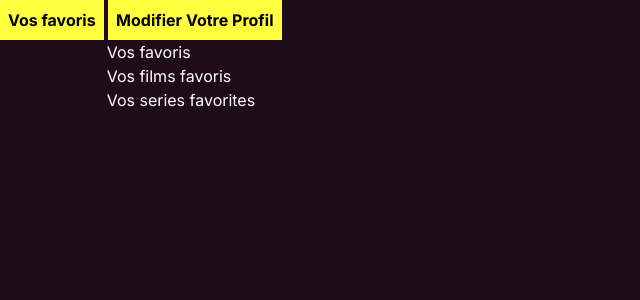
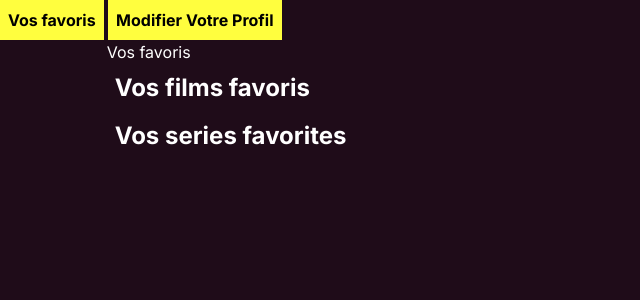
Before and after one commit to jules-jean-louis1/cinetech, a PHP site: the page made by src/View/profil.php in a window 1280 px wide. Shown: the part 48-348 px from the top of the page, without its empty margins (0-640 px from the left). Run offline with PHP 8.4, Linux system fonts and the light colour scheme; the template is opened without the code that fills it, so the values that code supplies are empty; some libraries are stand-ins or nearby versions.

Commit message:
modif css

```diff
--- a/public/script/script_profil.js
+++ b/public/script/script_profil.js
@@ -145,5 +145,7 @@ async function matchFavorite() {
         console.error(error);
     }
 }
+async function editProfil(){
 
+}
 matchFavorite();
--- a/src/View/elements/header.php
+++ b/src/View/elements/header.php
@@ -5,7 +5,7 @@
                 <ul class="flex space-x-4">
                     <li><a href="<?php echo 'http://' . $_SERVER['HTTP_HOST'] . '/cinetech/';?>">Accueil</a></li>
                     <li><a href="<?php echo 'http://' . $_SERVER['HTTP_HOST'] . '/cinetech/movie';?>">Film</a></li>
-                    <li><a href="/page2">Series</a></li>
+                    <li><a href="<?php echo 'http://' . $_SERVER['HTTP_HOST'] . '/cinetech/series';?>">Series</a></li>
                 </ul>
             </div>
             <div>
--- a/src/View/profil.php
+++ b/src/View/profil.php
@@ -21,12 +21,12 @@
     <div class="flex justify-center items-center">
         <div id="displayFavorite" class="w-10/12">
             <h2 class="text-white">Vos favoris</h2>
-            <div>
-                <h2 class="text-white" id="title_movie">Vos films favoris</h2>
+            <div class="p-2">
+                <h2 class="font-bold text-2xl text-white" id="title_movie">Vos films favoris</h2>
                 <div id="containerFavoriteMovie" class="flex flex-wrap gap-2"></div>
             </div>
-            <div>
-                <h2 class="text-white" id="title_series">Vos series favorites</h2>
+            <div class="p-2">
+                <h2 class="font-bold text-2xl text-white" id="title_series">Vos series favorites</h2>
                 <div id="containerFavoriteSeries"></div>
             </div>
         </div>
```
